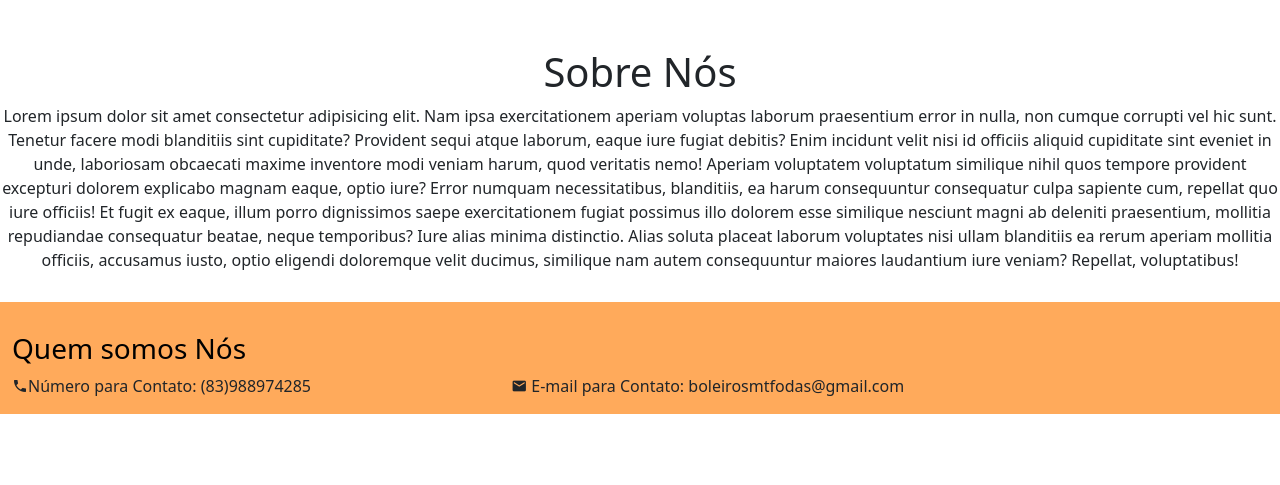
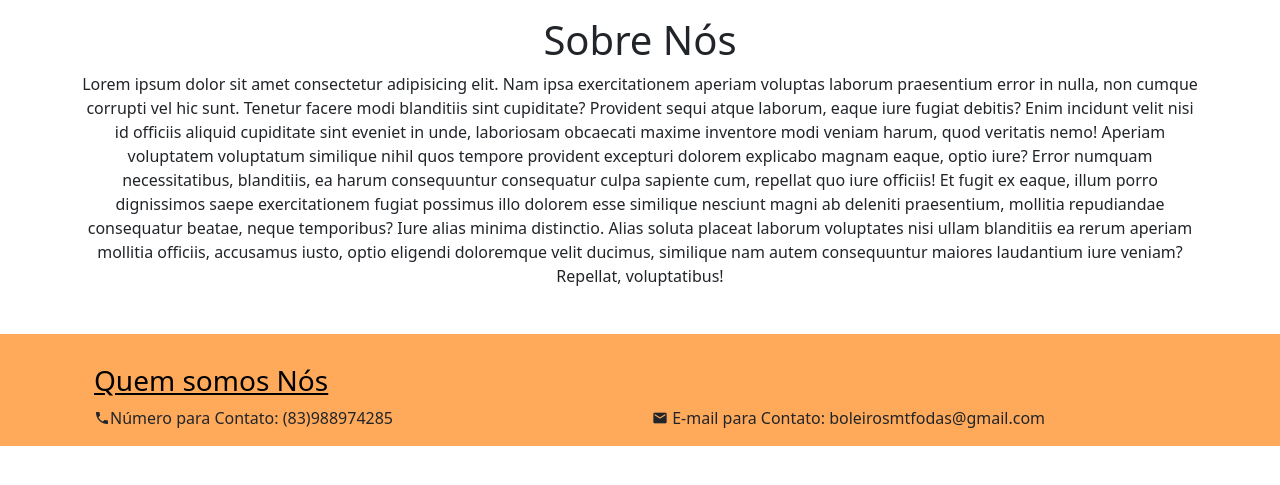
Before and after one commit to OmanoRH/Projeto-I, a PHP site: page /aboutUs.php in a window 1280 px wide. Shown: the part 94-579 px from the top of the page. Run offline with PHP 8.4, Linux system fonts and the light colour scheme.

Commit message:
footer merda porra

```diff
--- a/CSS/style.css
+++ b/CSS/style.css
@@ -86,7 +82,7 @@ h2{
 
 
 #link{
-    text-decoration: none;
+    /* text-decoration: none; */
     color:black;
 }
 
--- a/aboutUs.php
+++ b/aboutUs.php
@@ -21,16 +21,18 @@
     <?php
       require("barra-de-navegacao.php");
     ?>
-    <div>
 
-      <h1 class="mt-5"> Sobre Nós </h1>
+    <div class="container">
+      <div class="row">
+          <h1 class="mt-3"> Sobre Nós </h1>
           <p>Lorem ipsum dolor sit amet consectetur adipisicing elit. Nam ipsa exercitationem aperiam voluptas laborum praesentium error in nulla, non cumque corrupti vel hic sunt. Tenetur facere modi blanditiis sint cupiditate?
           Provident sequi atque laborum, eaque iure fugiat debitis? Enim incidunt velit nisi id officiis aliquid cupiditate sint eveniet in unde, laboriosam obcaecati maxime inventore modi veniam harum, quod veritatis nemo!
           Aperiam voluptatem voluptatum similique nihil quos tempore provident excepturi dolorem explicabo magnam eaque, optio iure? Error numquam necessitatibus, blanditiis, ea harum consequuntur consequatur culpa sapiente cum, repellat quo iure officiis!
           Et fugit ex eaque, illum porro dignissimos saepe exercitationem fugiat possimus illo dolorem esse similique nesciunt magni ab deleniti praesentium, mollitia repudiandae consequatur beatae, neque temporibus? Iure alias minima distinctio.
           Alias soluta placeat laborum voluptates nisi ullam blanditiis ea rerum aperiam mollitia officiis, accusamus iusto, optio eligendi doloremque velit ducimus, similique nam autem consequuntur maiores laudantium iure veniam? Repellat, voluptatibus!</p>
+      </div>
+    </div>
 
-    </div>
       <!-- Linkagem do JS -->
       <script src="JS/bootstrap.bundle.min.js"></script>
       <script src="JS/script.js"></script>
@@ -38,10 +40,12 @@
 
   <footer>
     <!-- Rodapé do Site  -->
-    <div>
+    <div class="container">
+      <div class="row">
         <?php
           require ("rodape.php");
         ?>
       </div>
+    </div>
   </footer>
 </html>
--- a/barra-de-navegacao.php
+++ b/barra-de-navegacao.php
@@ -44,7 +44,7 @@
 
 
         <!-- Botão de Cadastro de Bolos -->
-        <form>
+        <form id="butao_cadastro">
           <a href="cadastro.php"><button class="btn btn-outline-success" type="button">Cadastre seu bolo</button></a>
         </form>
       </div>
```
Also changed, not shown: other parts of CSS/style.css (+1 -4 lines). Lines whose indentation alone changed are shown as unchanged.
